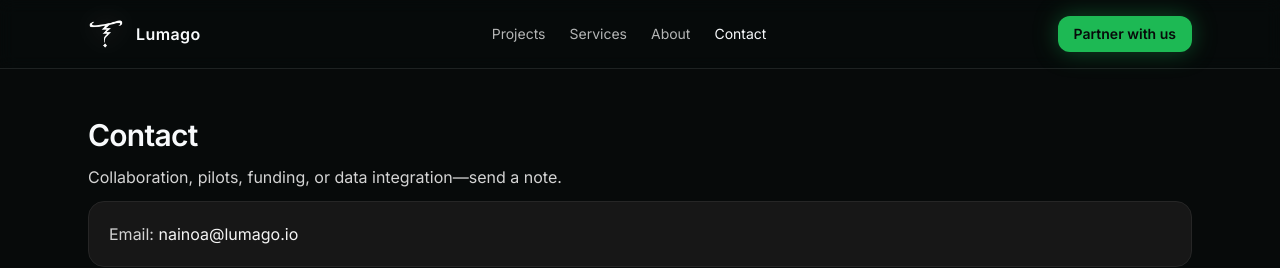
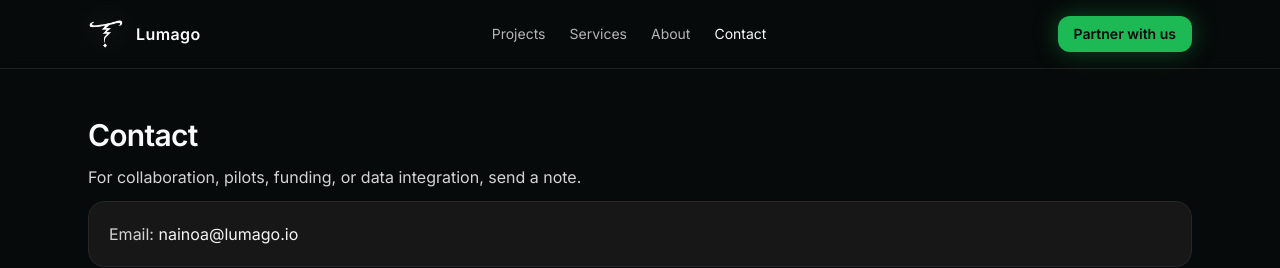
Before and after one commit to Maintindihan/lumago-io, a React (Vite) app: page /contact in a window 1280 px wide. Shown: the top 268 px of the page. Built offline with nearby package versions, Linux system fonts and the light colour scheme.

Commit message:
Chagned a message.

```diff
--- a/src/pages/Contact.tsx
+++ b/src/pages/Contact.tsx
@@ -3,7 +3,7 @@
     <div className="space-y-3">
       <h1 className="text-3xl font-semibold tracking-tight">Contact</h1>
       <p className="max-w-3xl text-neutral-300">
-        Collaboration, pilots, funding, or data integration—send a note.
+        For collaboration, pilots, funding, or data integration, send a note.
       </p>
       <div className="rounded-2xl border border-neutral-800 bg-neutral-900 p-5 text-neutral-300">
         Email: <span className="text-neutral-100">nainoa@lumago.io</span>
```
